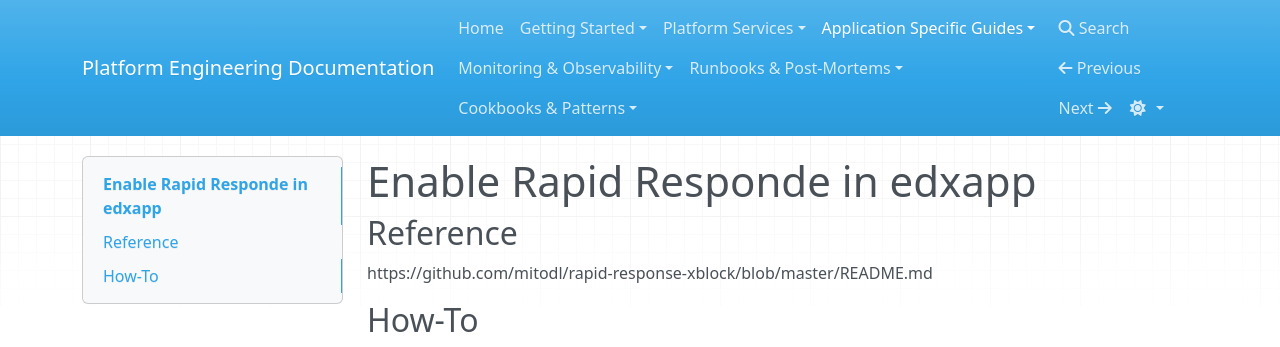
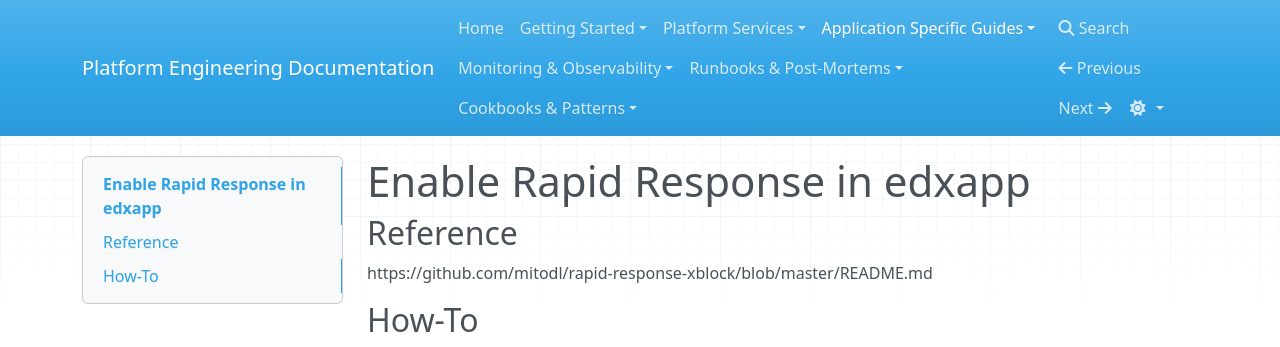
Before and after one commit to mitodl/platform-engineering-site, an MkDocs documentation site: the page built from docs/application_specific_guides/openedx/enable_rapid_response_edxapp.md, in a window 1280 px wide. Shown: the top 347 px of the page. Built offline with MkDocs 1.6.1, drawn with Linux system fonts in a browser that asks for light colours; nearby versions of some CDN libraries.

Commit message:
Update docs/application_specific_guides/openedx/enable_rapid_response_edxapp.md
Co-authored-by: Copilot <175728472+Copilot@users.noreply.github.com>

```diff
--- a/docs/application_specific_guides/openedx/enable_rapid_response_edxapp.md
+++ b/docs/application_specific_guides/openedx/enable_rapid_response_edxapp.md
@@ -1,4 +1,4 @@
-# Enable Rapid Responde in edxapp
+# Enable Rapid Response in edxapp
 
 ## Reference
 
```
